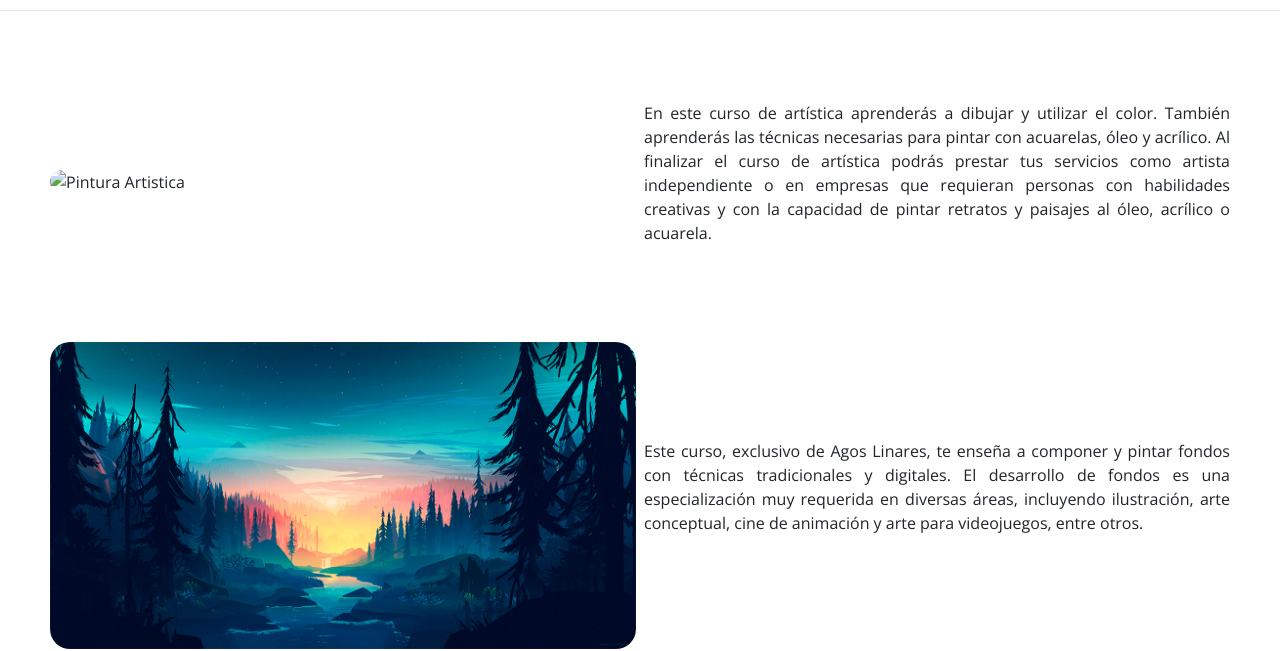
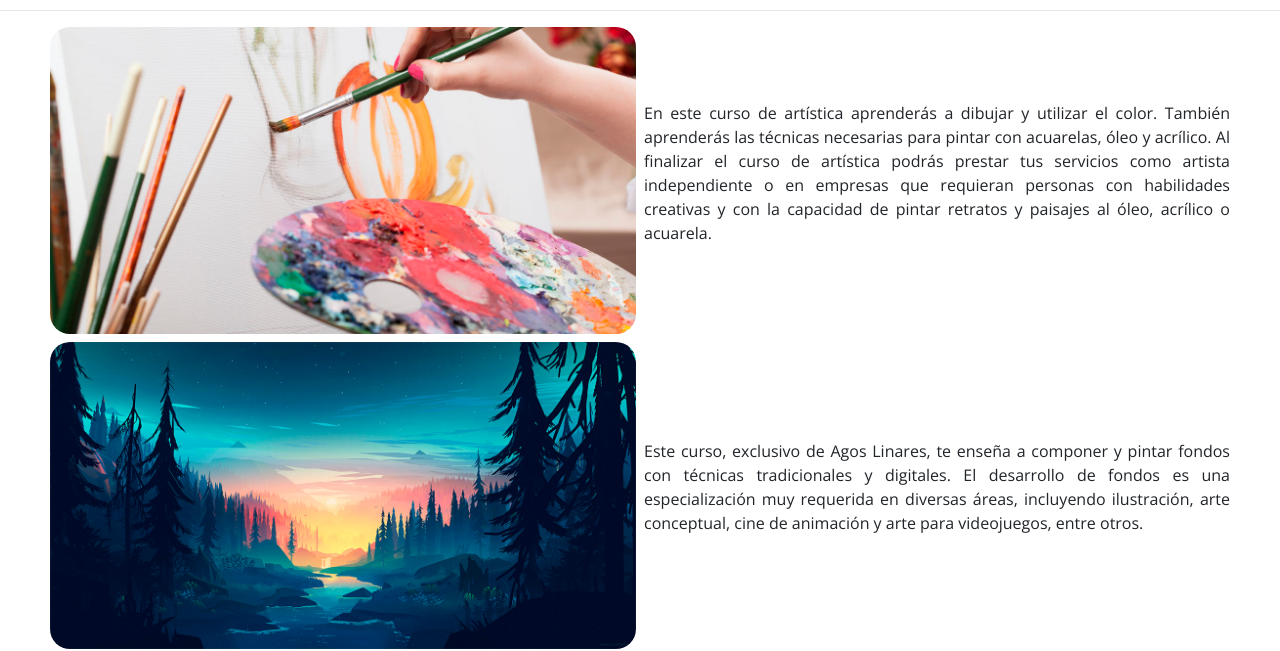
Before and after one commit to juanipollavini/ProyectoFinal, a plain HTML site: page cursos.html in a window 1280 px wide. Shown: the part 172-823 px from the top of the page. Drawn offline with nearby package versions, Linux system fonts and the light colour scheme.

Commit message:
ultimo cambio

```diff
--- a/cursos.html
+++ b/cursos.html
@@ -50,7 +50,7 @@
     <main>
         <section class="grillaCurso">
             <div class="curso-1">
-                <img class="img-fluid" src="images/Pintura-Artística.png" alt="Pintura Artistica">
+                <img class="img-fluid" src="images/Pintura-Artistica.png" alt="Pintura Artistica">
             </div>
             <div class="Desc1">
                 <p>En este curso de artística aprenderás a dibujar y utilizar el color. También aprenderás las técnicas necesarias para pintar con acuarelas, óleo y acrílico. Al finalizar el curso de artística podrás prestar tus servicios como artista independiente
```
Also changed, not shown: galeria.html (+1 -1 lines).
